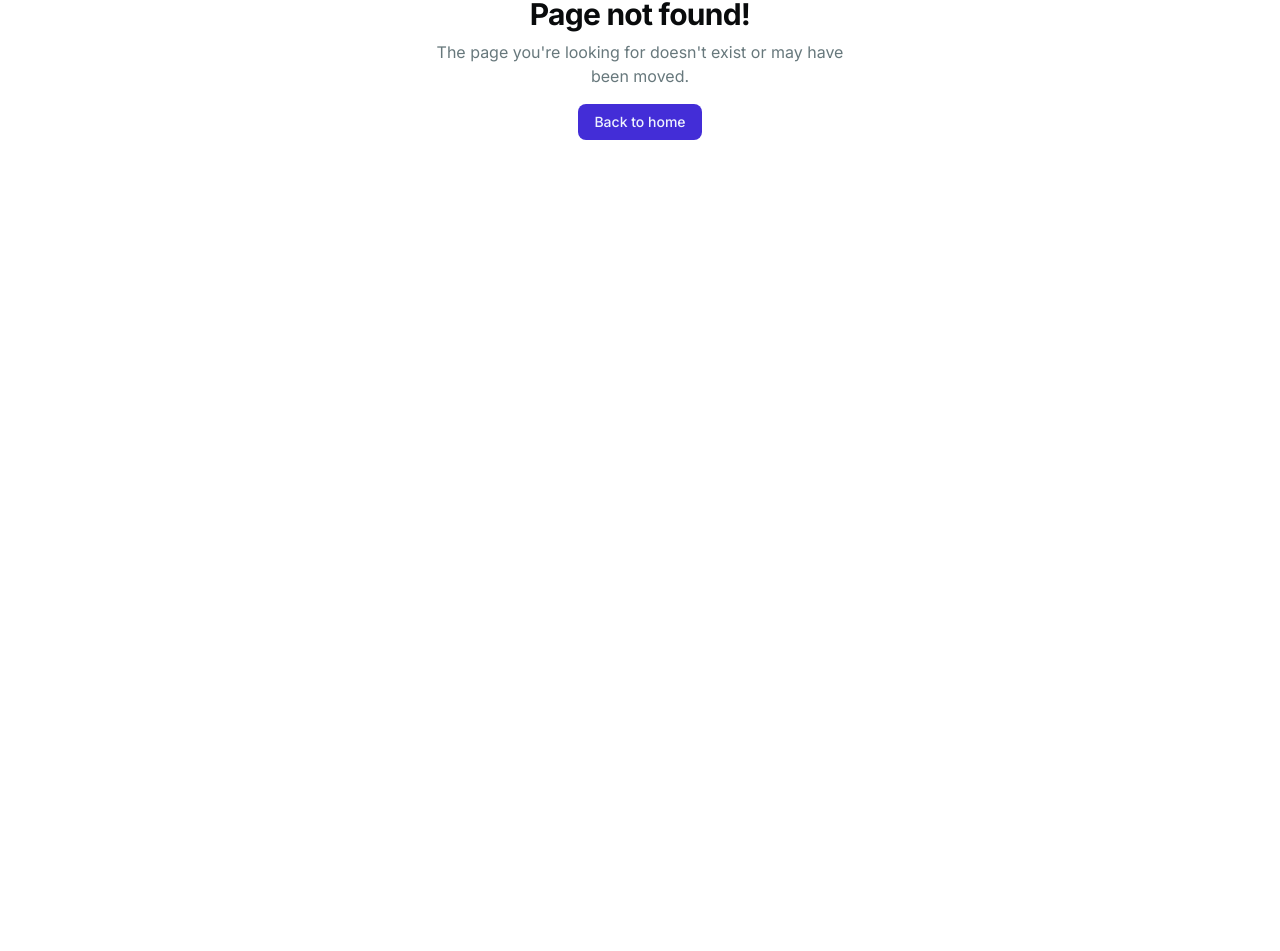
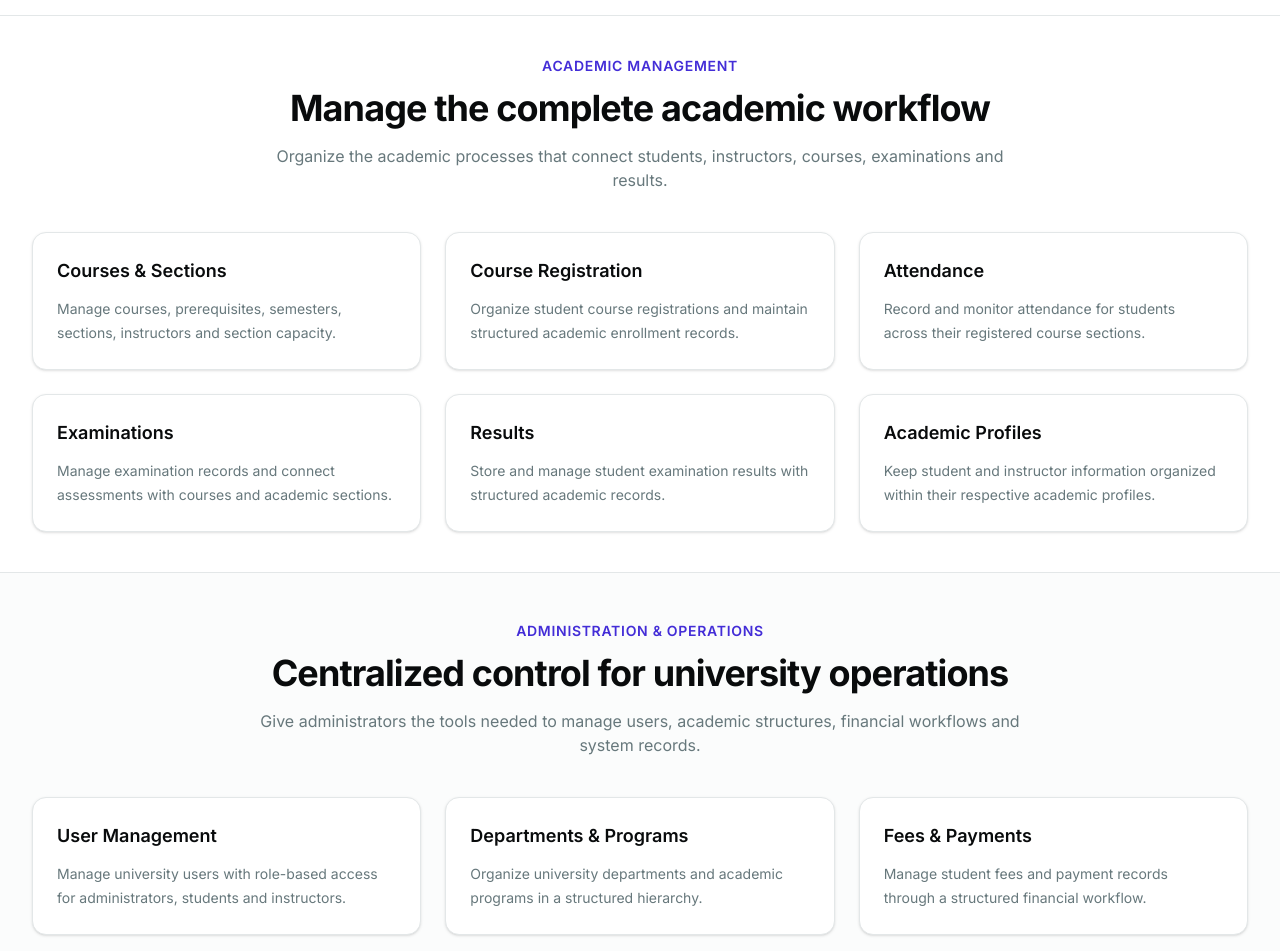
Before and after one commit to AsifHossain22/University-Management-System-App, a Next.js app: page /features in a window 1280 px wide. Before the commit this address had no page. Shown: the part 346-1297 px from the top of the page. Before the commit the page ends 800 px from the top, so only its background shows below. Built offline with nearby package versions, Linux system fonts and the light colour scheme.

Commit message:
Completed Features Page: Hero Section, Academic Management Section, Adminitration & Operations Section and Role Based Experience Section

```diff
--- /dev/null
+++ b/src/app/(public)/features/page.tsx
@@ -0,0 +1,210 @@
+export default function FeaturesPage() {
+  return (
+    <>
+      {/* Hero */}
+      <section className="border-b py-10 sm:py-12">
+        <div className="mx-auto max-w-4xl px-4 text-center sm:px-6 lg:px-8">
+          <p className="text-sm font-semibold uppercase tracking-wider text-primary">
+            Platform features
+          </p>
+
+          <h1 className="mt-3 text-3xl font-bold tracking-tight sm:text-4xl">
+            Everything needed to manage a connected university
+          </h1>
+
+          <p className="mx-auto mt-6 max-w-2xl leading-8 text-muted-foreground">
+            A centralized platform that brings academic management,
+            administration, student services and role-based workflows together
+            in one system.
+          </p>
+        </div>
+      </section>
+
+      {/* AcademicManagement */}
+      <section className="border-b py-16 sm:py-10">
+        <div className="mx-auto max-w-7xl px-4 sm:px-6 lg:px-8">
+          <div className="mx-auto max-w-3xl text-center">
+            <p className="text-sm font-semibold uppercase tracking-wider text-primary">
+              Academic management
+            </p>
+
+            <h2 className="mt-3 text-3xl font-bold tracking-tight sm:text-4xl">
+              Manage the complete academic workflow
+            </h2>
+
+            <p className="mt-4 text-muted-foreground">
+              Organize the academic processes that connect students,
+              instructors, courses, examinations and results.
+            </p>
+          </div>
+
+          <div className="mt-10 grid gap-6 sm:grid-cols-2 lg:grid-cols-3">
+            <article className="rounded-xl border bg-card p-6 shadow-sm">
+              <h3 className="text-lg font-semibold">Courses & Sections</h3>
+              <p className="mt-3 text-sm leading-6 text-muted-foreground">
+                Manage courses, prerequisites, semesters, sections, instructors
+                and section capacity.
+              </p>
+            </article>
+
+            <article className="rounded-xl border bg-card p-6 shadow-sm">
+              <h3 className="text-lg font-semibold">Course Registration</h3>
+              <p className="mt-3 text-sm leading-6 text-muted-foreground">
+                Organize student course registrations and maintain structured
+                academic enrollment records.
+              </p>
+            </article>
+
+            <article className="rounded-xl border bg-card p-6 shadow-sm">
+              <h3 className="text-lg font-semibold">Attendance</h3>
+              <p className="mt-3 text-sm leading-6 text-muted-foreground">
+                Record and monitor attendance for students across their
+                registered course sections.
+              </p>
+            </article>
+
+            <article className="rounded-xl border bg-card p-6 shadow-sm">
+              <h3 className="text-lg font-semibold">Examinations</h3>
+              <p className="mt-3 text-sm leading-6 text-muted-foreground">
+                Manage examination records and connect assessments with courses
+                and academic sections.
+              </p>
+            </article>
+
+            <article className="rounded-xl border bg-card p-6 shadow-sm">
+              <h3 className="text-lg font-semibold">Results</h3>
+              <p className="mt-3 text-sm leading-6 text-muted-foreground">
+                Store and manage student examination results with structured
+                academic records.
+              </p>
+            </article>
+
+            <article className="rounded-xl border bg-card p-6 shadow-sm">
+              <h3 className="text-lg font-semibold">Academic Profiles</h3>
+              <p className="mt-3 text-sm leading-6 text-muted-foreground">
+                Keep student and instructor information organized within their
+                respective academic profiles.
+              </p>
+            </article>
+          </div>
+        </div>
+      </section>
+
+      {/* AdministrationAndOperations */}
+      <section className="border-b bg-muted/30 py-10 sm:py-12">
+        <div className="mx-auto max-w-7xl px-4 sm:px-6 lg:px-8">
+          <div className="mx-auto max-w-3xl text-center">
+            <p className="text-sm font-semibold uppercase tracking-wider text-primary">
+              Administration & operations
+            </p>
+
+            <h2 className="mt-3 text-3xl font-bold tracking-tight sm:text-4xl">
+              Centralized control for university operations
+            </h2>
+
+            <p className="mt-4 text-muted-foreground">
+              Give administrators the tools needed to manage users, academic
+              structures, financial workflows and system records.
+            </p>
+          </div>
+
+          <div className="mt-10 grid gap-6 sm:grid-cols-2 lg:grid-cols-3">
+            <article className="rounded-xl border bg-card p-6 shadow-sm">
+              <h3 className="text-lg font-semibold">User Management</h3>
+              <p className="mt-3 text-sm leading-6 text-muted-foreground">
+                Manage university users with role-based access for
+                administrators, students and instructors.
+              </p>
+            </article>
+
+            <article className="rounded-xl border bg-card p-6 shadow-sm">
+              <h3 className="text-lg font-semibold">Departments & Programs</h3>
+              <p className="mt-3 text-sm leading-6 text-muted-foreground">
+                Organize university departments and academic programs in a
+                structured hierarchy.
+              </p>
+            </article>
+
+            <article className="rounded-xl border bg-card p-6 shadow-sm">
+              <h3 className="text-lg font-semibold">Fees & Payments</h3>
+              <p className="mt-3 text-sm leading-6 text-muted-foreground">
+                Manage student fees and payment records through a structured
+                financial workflow.
+              </p>
+            </article>
+
+            <article className="rounded-xl border bg-card p-6 shadow-sm">
+              <h3 className="text-lg font-semibold">Audit Records</h3>
+              <p className="mt-3 text-sm leading-6 text-muted-foreground">
+                Maintain audit information for important administrative and
+                system activities.
+              </p>
+            </article>
+
+            <article className="rounded-xl border bg-card p-6 shadow-sm">
+              <h3 className="text-lg font-semibold">Secure Access</h3>
+              <p className="mt-3 text-sm leading-6 text-muted-foreground">
+                Protect system operations with authentication, authorization,
+                validation and controlled role permissions.
+              </p>
+            </article>
+
+            <article className="rounded-xl border bg-card p-6 shadow-sm">
+              <h3 className="text-lg font-semibold">Structured Data</h3>
+              <p className="mt-3 text-sm leading-6 text-muted-foreground">
+                Keep university information connected through organized academic
+                and administrative records.
+              </p>
+            </article>
+          </div>
+        </div>
+      </section>
+
+      {/* RoleBasedExperience */}
+      <section className="py-10 sm:py-12">
+        <div className="mx-auto max-w-7xl px-4 sm:px-6 lg:px-8">
+          <div className="mx-auto max-w-3xl text-center">
+            <p className="text-sm font-semibold uppercase tracking-wider text-primary">
+              Role-based experience
+            </p>
+
+            <h2 className="mt-3 text-3xl font-bold tracking-tight sm:text-4xl">
+              Purpose-built experiences for every role
+            </h2>
+
+            <p className="mt-4 text-muted-foreground">
+              Each primary role gets access to the workflows and information
+              relevant to its responsibilities.
+            </p>
+          </div>
+
+          <div className="mt-10 grid gap-6 md:grid-cols-3">
+            <article className="rounded-xl border bg-card p-6 text-center shadow-sm">
+              <h3 className="text-xl font-semibold">Student</h3>
+              <p className="mt-3 text-sm leading-6 text-muted-foreground">
+                Access courses, registrations, attendance, examinations,
+                results, fees and payment information.
+              </p>
+            </article>
+
+            <article className="rounded-xl border bg-card p-6 text-center shadow-sm">
+              <h3 className="text-xl font-semibold">Instructor</h3>
+              <p className="mt-3 text-sm leading-6 text-muted-foreground">
+                Manage assigned sections, students, attendance, examinations,
+                results and academic statistics.
+              </p>
+            </article>
+
+            <article className="rounded-xl border bg-card p-6 text-center shadow-sm">
+              <h3 className="text-xl font-semibold">Administrator</h3>
+              <p className="mt-3 text-sm leading-6 text-muted-foreground">
+                Manage users, academic structures, financial workflows,
+                applications and system records.
+              </p>
+            </article>
+          </div>
+        </div>
+      </section>
+    </>
+  );
+}
--- a/src/app/layout.tsx
+++ b/src/app/layout.tsx
@@ -23,7 +23,7 @@ export default function RootLayout({
   children: React.ReactNode;
 }>) {
   return (
-    <html lang="en" className={inter.variable}>
+    <html lang="en" className={inter.variable} suppressHydrationWarning>
       <body className="min-h-screen bg-background font-sans text-foreground antialiased">
         <ThemeProvider>{children}</ThemeProvider>
       </body>
--- a/src/components/shared/navbar.tsx
+++ b/src/components/shared/navbar.tsx
@@ -54,13 +54,9 @@ export function Navbar() {
 
               <nav className="flex flex-col items-center gap-4 px-4">
                 {navItems.map(item => (
-                  <Link
-                    key={item.href}
-                    href={item.href}
-                    className="text-sm font-medium"
-                  >
+                  <NavLink key={item.href} href={item.href}>
                     {item.label}
-                  </Link>
+                  </NavLink>
                 ))}
 
                 <Link
```
